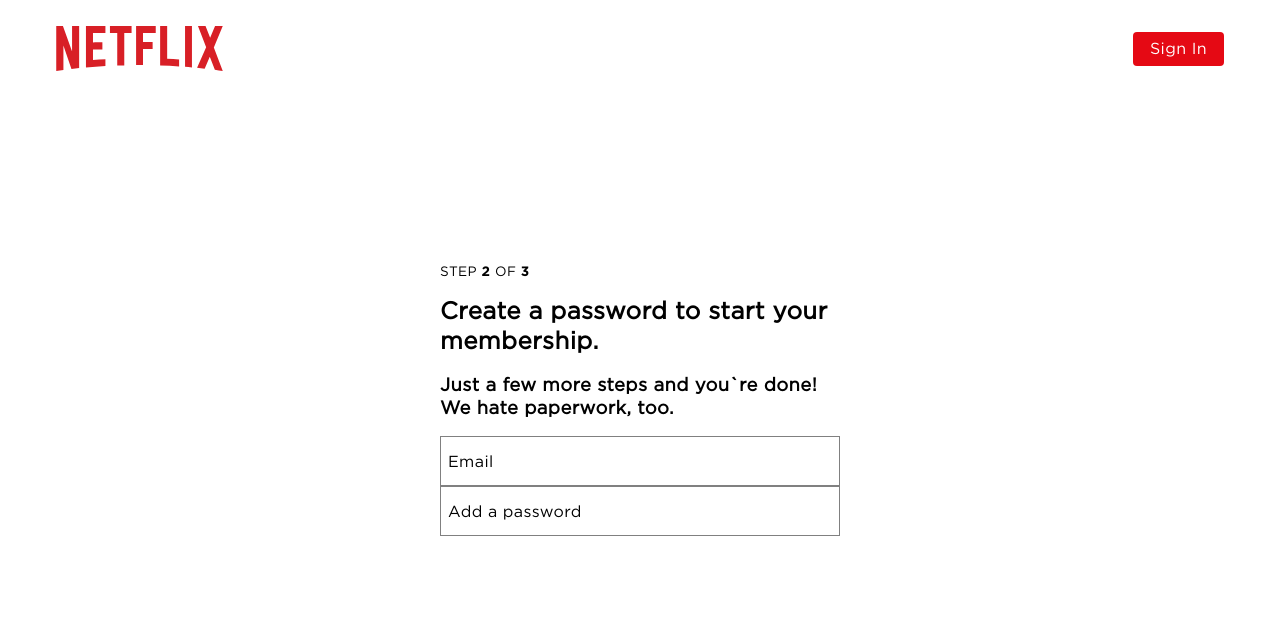
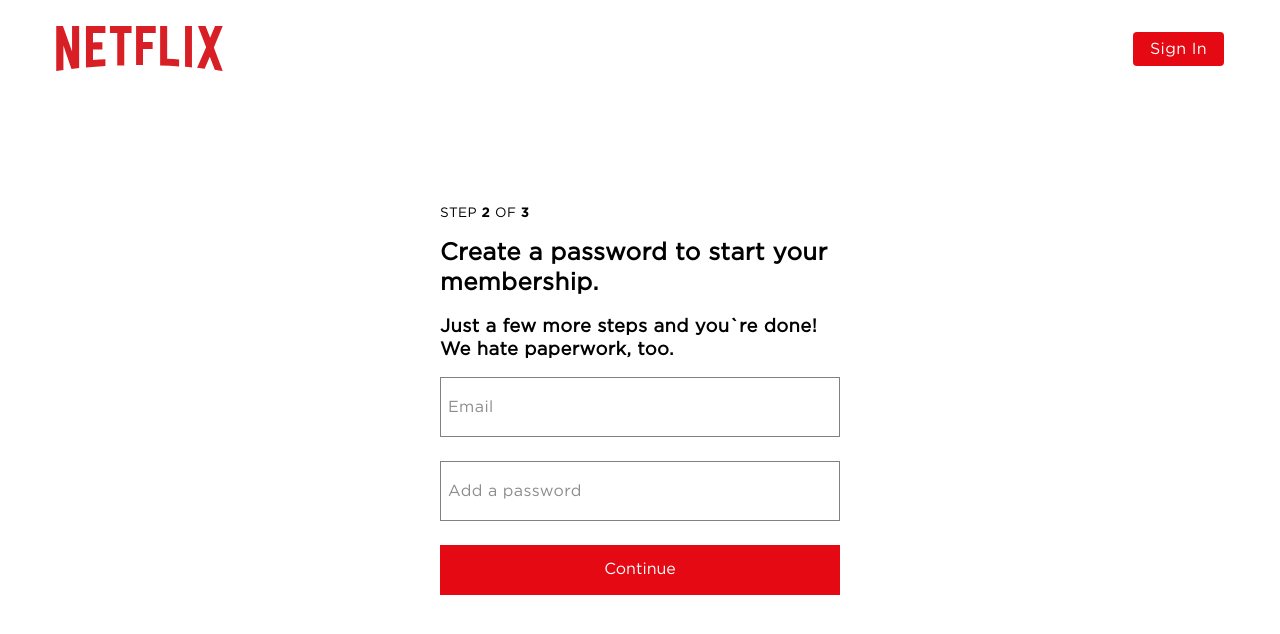
Before and after one commit to Arcane-404/netflix-clone, a React (Create React App) app: page /signup/regform in a window 1280 px wide. Shown: the top 634 px of the page. Built offline with nearby package versions, Linux system fonts and the light colour scheme.

Commit message:
style: animate inputs

```diff
--- a/src/components/RegForm/_RegForm.styles.js
+++ b/src/components/RegForm/_RegForm.styles.js
@@ -34,16 +34,19 @@ export const SubTitle = styled.h2`
 
 export const Frame = styled.div`
 	position: relative;
-	height: 50px;
+	height: 60px;
 	width: 100%;
 	background: transparent;
+	margin-bottom: 1.5rem;
 `
 
 export const Label = styled.label`
 	position: absolute;
 	z-index: -5;
-	top: 1rem;
+	/* top: 1rem; */
+	transform: translateY(100%);
 	margin-left: 0.5rem;
+	color: #8c8c8c;
 
 	${ ({ focus }) => {
 		if (focus) {
@@ -53,11 +56,13 @@ export const Label = styled.label`
 
 				@keyframes moveFocus {
 					from {
-						top: 1rem;
+						transform: translateY(100%);
 					}
 					to {
-						top: 0.25rem;
+						transform: translateY(30%);
 						font-size: 0.8rem;
+						font-family: ${ ({ theme }) =>  theme.fontFamily.primary };
+						font-weight: 500;
 					}
 				}
 			`
--- a/src/containers/_RegFormContainer.jsx
+++ b/src/containers/_RegFormContainer.jsx
@@ -8,7 +8,8 @@ const RegFormContainer = () => {
 
 	const handleSubmit = (e) => {
 		e.preventDefault()
-		history.push('/signup')
+		// history.push('/signup')
+		console.log(email, password)
 	}
 
 	const [ email, setEmail ] = useState('')
@@ -41,7 +42,11 @@ const RegFormContainer = () => {
 						>
 							Email
 						</RegForm.Label>
-						<RegForm.Input type="text" />
+						<RegForm.Input
+							type="text"
+							value={ email }
+							onChange={ ({ target }) => setEmail(target.value) }
+						/>
 					</RegForm.Frame>
 
 					<RegForm.Frame onClick={ () => setPasswordFocus(true) } >
@@ -50,12 +55,16 @@ const RegFormContainer = () => {
 						>
 							Add a password
 						</RegForm.Label>
-						<RegForm.Input type="text" />
+						<RegForm.Input
+							type="password"
+							value={ password }
+							onChange={ ({ target }) => setPassword(target.value)  }
+						/>
 					</RegForm.Frame>
 
-					{/* <RegForm.Button>
+					<RegForm.Button>
 						Continue
-					</RegForm.Button> */}
+					</RegForm.Button>
 				</RegForm.Inner>
 			</RegForm>
 		</div>
```
